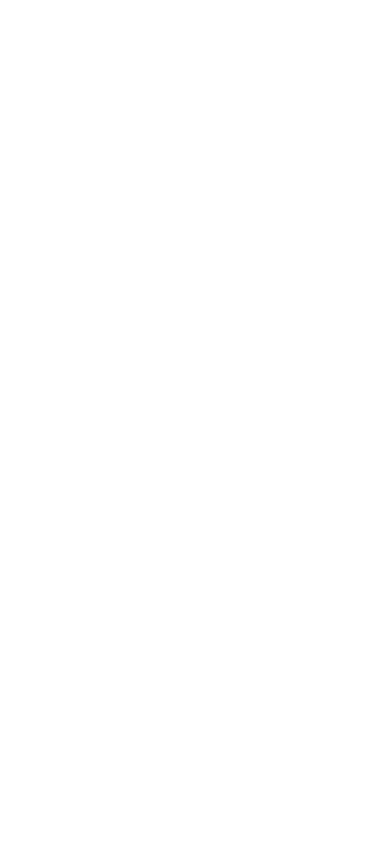
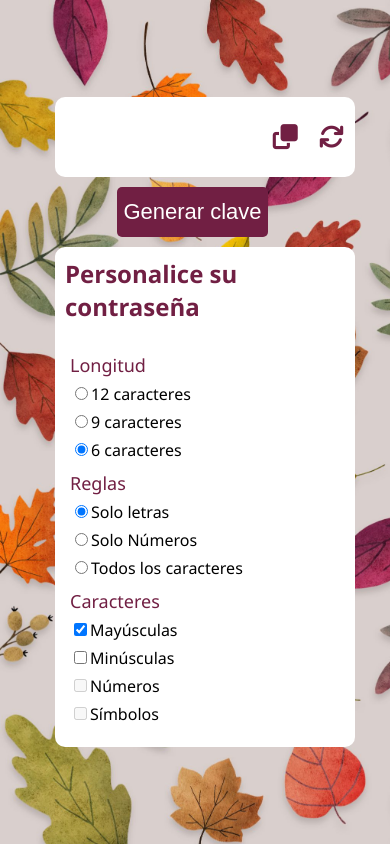
Before and after one commit to NataliaSaidman/generador-de-claves, a plain HTML site: page index.html in a window 390 px wide. Drawn offline with Linux system fonts and the light colour scheme.

Commit message:
maquetado

```diff
--- a/css/style.css
+++ b/css/style.css
@@ -0,0 +1,196 @@
+body {
+    display: flex;
+    margin: auto 0;
+    justify-content: center;
+    align-items: center;
+    height: 100vh;
+    background: url("../imagenes/otoño.jpg");
+    background-repeat: no-repeat;
+    background-position-y: center;
+    background-size: cover;
+    font-family: 'Segoe UI', Tahoma, Geneva, Verdana, sans-serif
+}
+
+form {
+    margin-top: 50px;
+}
+
+.contraseña {
+    width: 450px;
+    height: 70px;
+    border-radius: 10px;
+    display: flex;
+    align-items: center;
+    justify-content: space-between;
+    background-color: white;
+    margin-left: 20px;
+
+
+}
+
+
+
+button {
+    font-size: 25px;
+    background-color: white;
+    border: white;
+    margin-right: 5px;
+
+}
+
+.generar-contraseña{
+    display: flex;
+    justify-content: center;
+    margin-top: 30px;
+    height: 50px;
+}
+
+#btn-generar{
+    color: white;
+    border-radius: 5px;
+    background-color: #711F43;
+    cursor: pointer;
+    font-size: 22px;
+}
+
+.fa-copy,
+.fa-arrows-rotate {
+    color:#711F43;
+}
+
+#contraseña {
+    height: 30px;
+    width: 200px;
+    border: white;
+}
+
+
+
+.persoanlizar-contraseña {
+    border-radius: 10px;
+    height: 250px;
+    width: 500px;
+    background-color: white;
+}
+
+span {
+    font-size: 18px;
+    font-weight: 500;
+    color: #711F43;
+}
+
+h2 {
+    padding-left: 10px;
+    padding-top: 10px;
+    color: #711F43;
+}
+
+.caracteristicas-contraseña{
+    display: flex;
+    height: 120px;
+    padding-top: 10px;
+    padding-left: 10px;
+}
+
+.longitud {
+    margin-left: 5px;
+}
+
+.reglas {
+    margin-left: 40px;
+}
+
+.eleccion-caracteres {
+    margin-left: 30px;
+}
+
+input[type=radio],
+[type=checkbox] {
+    margin-top: 10px;
+}
+
+@media (max-width: 1000px){
+
+    .contraseña{
+        height: 60px;
+
+    }
+
+    .generar-contraseña{
+      margin-top: 10px;
+      height: 50px;
+    }
+
+    .persoanlizar-contraseña{
+        margin-top: -40px;
+        height: 225px;
+    }
+}
+
+@media (max-width: 750px){
+
+    .contraseña{
+        height: 60px;
+    }
+    .generar-contraseña{
+      height: 50px;
+    }
+
+    .persoanlizar-contraseña{
+        height: 220px;
+    }
+}
+
+
+
+@media (max-width: 450px) {
+
+
+    .contraseña {
+        height: 80px;
+        width: 300px;
+    }
+
+    .persoanlizar-contraseña {
+        width: 300px;
+        height: 500px;
+        margin-left: 20px;
+    }
+
+    h2 {
+        width: 280px;
+    }
+
+    .caracteristicas-contraseña {
+        flex-direction: column;
+    }
+
+    .reglas,
+    .eleccion-caracteres {
+        margin-left: 5px;
+        margin-top: 10px;
+    }
+}
+
+
+@media (max-width: 380px) {
+
+    body{
+        height: 120vh;
+    }
+
+    .contraseña {
+        width: 270px;
+        margin-left: 10px;
+        margin-top: 70px;
+    }
+
+    .generar-contraseña{
+        margin-top: 20px;
+    }
+
+    .persoanlizar-contraseña {
+        width: 270px;
+        margin-left: 10px;
+    }
+}
--- a/index.html
+++ b/index.html
@@ -1,13 +1,72 @@
 <!DOCTYPE html>
 <html lang="en">
+
 <head>
     <meta charset="UTF-8">
     <meta http-equiv="X-UA-Compatible" content="IE=edge">
     <meta name="viewport" content="width=device-width, initial-scale=1.0">
     <link rel="stylesheet" href="css/style.css">
-    <title>Document</title>
+    <link rel="shortcut icon" href="imagenes/autum-ovate-leafs-silhouette-style-icon-free-vector.jpg" type="image/x-icon">
+    <link rel="stylesheet" href="https://cdnjs.cloudflare.com/ajax/libs/font-awesome/6.1.1/css/all.min.css"
+        integrity="sha512-KfkfwYDsLkIlwQp6LFnl8zNdLGxu9YAA1QvwINks4PhcElQSvqcyVLLD9aMhXd13uQjoXtEKNosOWaZqXgel0g=="
+        crossorigin="anonymous" referrerpolicy="no-referrer" />
+    <title>Generador de claves</title>
 </head>
+
 <body>
+    <main>
+        <section>
+            <div class="contraseña">
+                <p></p>
+                <div>
+                    <button id="btn-copiado"><i class="fa-solid fa-copy"></i></button>
+                    <button id="btn-actualizar"><i class="fa-solid fa-arrows-rotate"></i></button>
+                </div>
+            </div>
+            <div class ="generar-contraseña">
+                <button id="btn-generar">Generar clave</button>
+            </div>
+        </section>
+        <section>
+            <form action="GET">
+                <div class="persoanlizar-contraseña">
+                    <h2>Personalice su contraseña</h2>
+                    <div class="caracteristicas-contraseña">
+                        <div class="longitud">
+                            <span>Longitud</span>
+                            <br>
+                            <input type="radio" name="longitud" class="longitudRadio" id="longitudDoce"  value="12"><label for="longitudDoce">12 caracteres</label>
+                            <br>
+                            <input type="radio" name="longitud" class="longitudRadio" id="longitudNueve" value="9"><label for="longitudNueve">9 caracteres</label>
+                            <br>
+                            <input type="radio" name="longitud" class="longitudRadio" id="longitudSeis" checked value="6"><label for="longitudSeis">6 caracteres</label>
+                        </div>
+                        <div class="reglas">
+                            <span>Reglas</span>
+                            <br>
+                            <input type="radio" name="reglas" class="reglasRadio" id="reglasLetras" checked value="1"><label for="reglasLetras">Solo letras</label>
+                            <br>
+                            <input type="radio" name="reglas" class="reglasRadio" id="reglasNumeros" value="2"><label for="reglasNumeros">Solo Números</label>
+                            <br>
+                            <input type="radio" name="reglas" class="reglasRadio" id="reglasTodo" value="3"><label for="reglasTodo">Todos los caracteres</label>
+                        </div>
+                        <div class="eleccion-caracteres">
+                            <span>Caracteres</span>
+                            <br>
+                            <input type="checkbox" name="mayusculas" class="caracteres" id="mayusculas" checked value="1"><label for="mayusculas">Mayúsculas</label>
+                            <br>
+                            <input type="checkbox" name="minusculas" class="caracteres" id="minusculas" value="2"><label for="minusculas">Minúsculas</label>
+                            <br>
+                            <input type="checkbox" name="numeros" class="caracteres" id="numeros" disabled value="3"><label for="numeros">Números</label>
+                            <br>
+                            <input type="checkbox" name="simbolos" class="caracteres" id="simbolos" disabled value="4"><label for="simbolos">Símbolos</label>
+                        </div>
+                    </div>
+                </div>
+            </form>
+        </section>
+    </main>
     <script src="js/script.js"></script>
 </body>
+
 </html>
```
Also changed, not shown: imagenes/autum-ovate-leafs-silhouette-style-icon-free-vector.jpg (added), imagenes/otoño.jpg (added).
